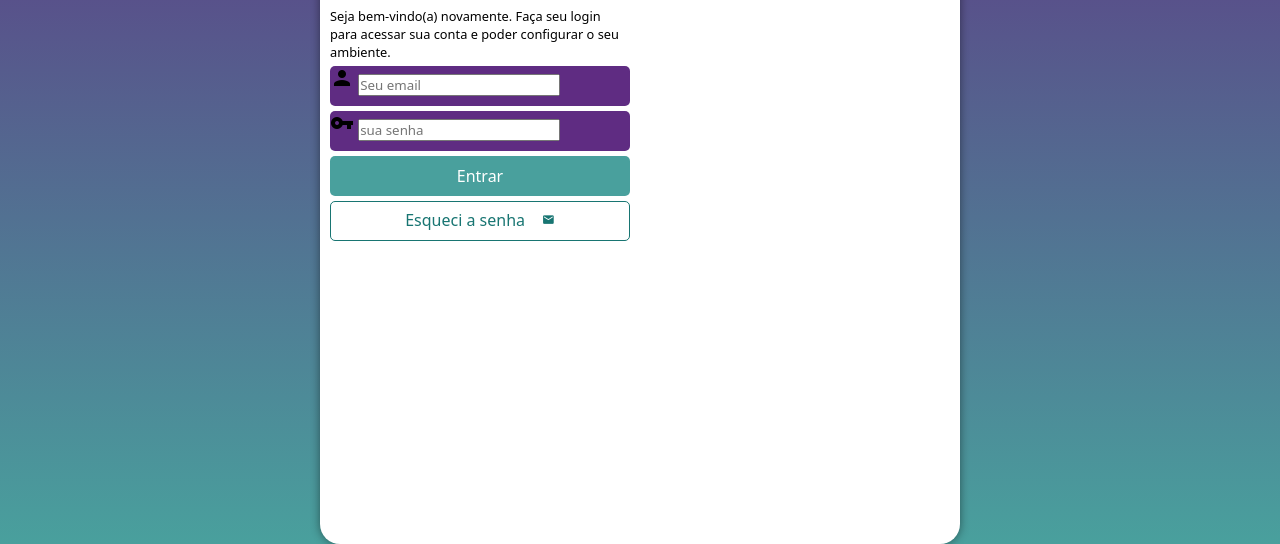
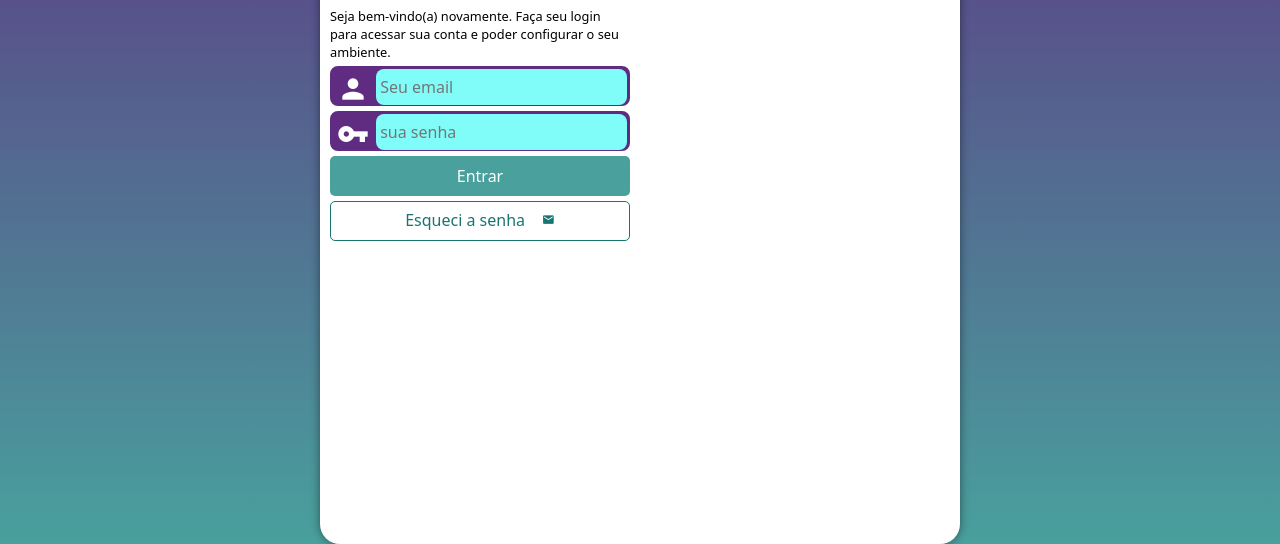
Before and after one commit to viniciusklein/projeto-login, a plain HTML site: page index.html in a window 1280 px wide. Shown: the part 256-800 px from the top of the page. Drawn offline with Linux system fonts and the light colour scheme.

Commit message:
bug fixed

```diff
--- a/estilos/media-query.css
+++ b/estilos/media-query.css
@@ -9,7 +9,8 @@
     }
 
     section#login{
-        width: 80vw
+        width: 80vw;
+        height: 280px;
     }
     section#login > div#imagem{
         float: left;
@@ -30,7 +31,8 @@
         background-image: linear-gradient(to top, #49a09d, #5f2d82);
     }
   section#login{
-    width: 950px;
+    width: 500px;
+
   }
 
   section#login{
--- a/estilos/style.css
+++ b/estilos/style.css
@@ -34,7 +34,7 @@ section#login{
 
 
 
-    transform: translate(-50%, -50%);
+
     background-color: white;
     width: 250px;
     height: 500px;
@@ -43,6 +43,7 @@ section#login{
 
     transition: width 1s, height 1s;
     transition-timing-function: ease;
+    transform: translate(-50%, -50%);
 
 }
 
@@ -71,11 +72,35 @@ div#formulario > p{
 
 form > div.campo{
     background-color: #5f2c82;
+    border: 2px solid #5f2c82;
     width: 100%;
     display: block;
     height: 40px;
-    border-radius: 5px;
+    border-radius: 8px;
     margin: 5px 0px;
+}
+
+div.campo > i {
+    color: white;
+    /*background-color: black;*/
+    font-size: 2em;
+    width: 40px;
+    padding: 5px;
+}
+
+div.campo > input{
+    background-color: #80fdf9;
+    font-size: 1em;
+    width: calc(100% - 45px);
+    height: 100%;
+    border: 0px;
+    border-radius: 8px;
+    padding: 4px;
+    transform: translateY(-12px);
+}
+div.campo > input:focus-within{
+    background-color: white;
+    border: 0px;
 }
 
 form > input[type=submit]{
```
